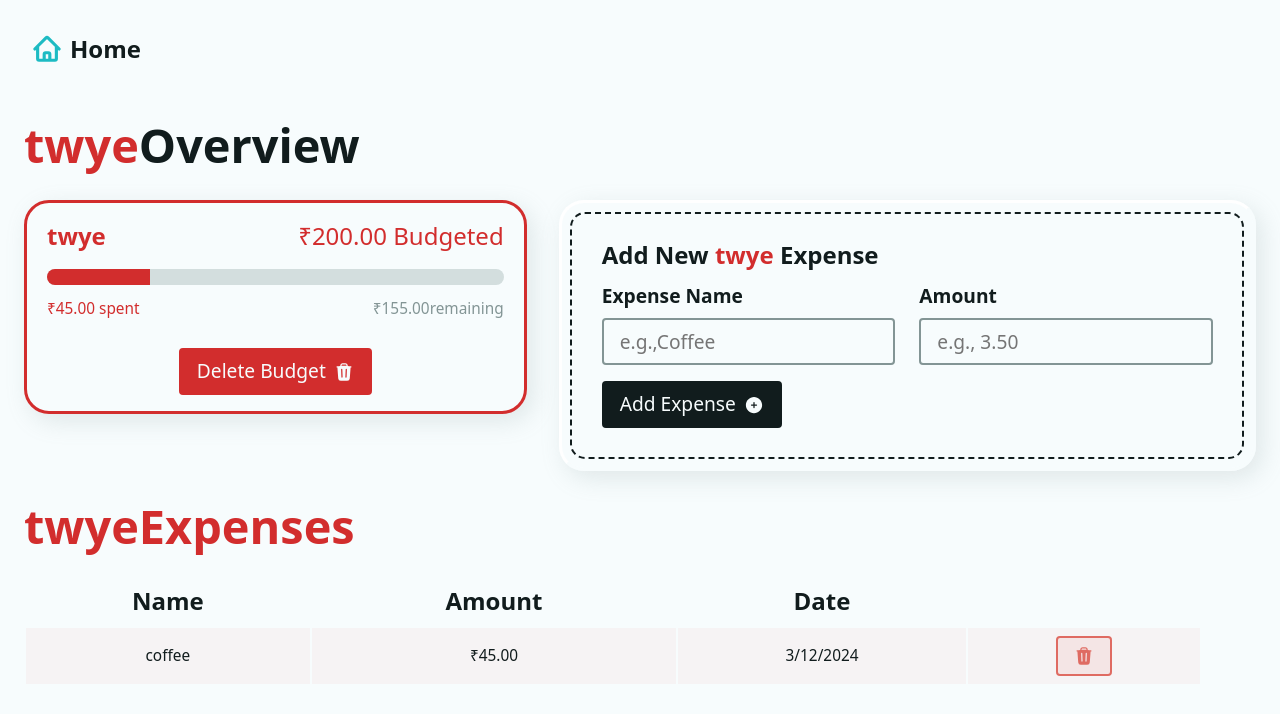
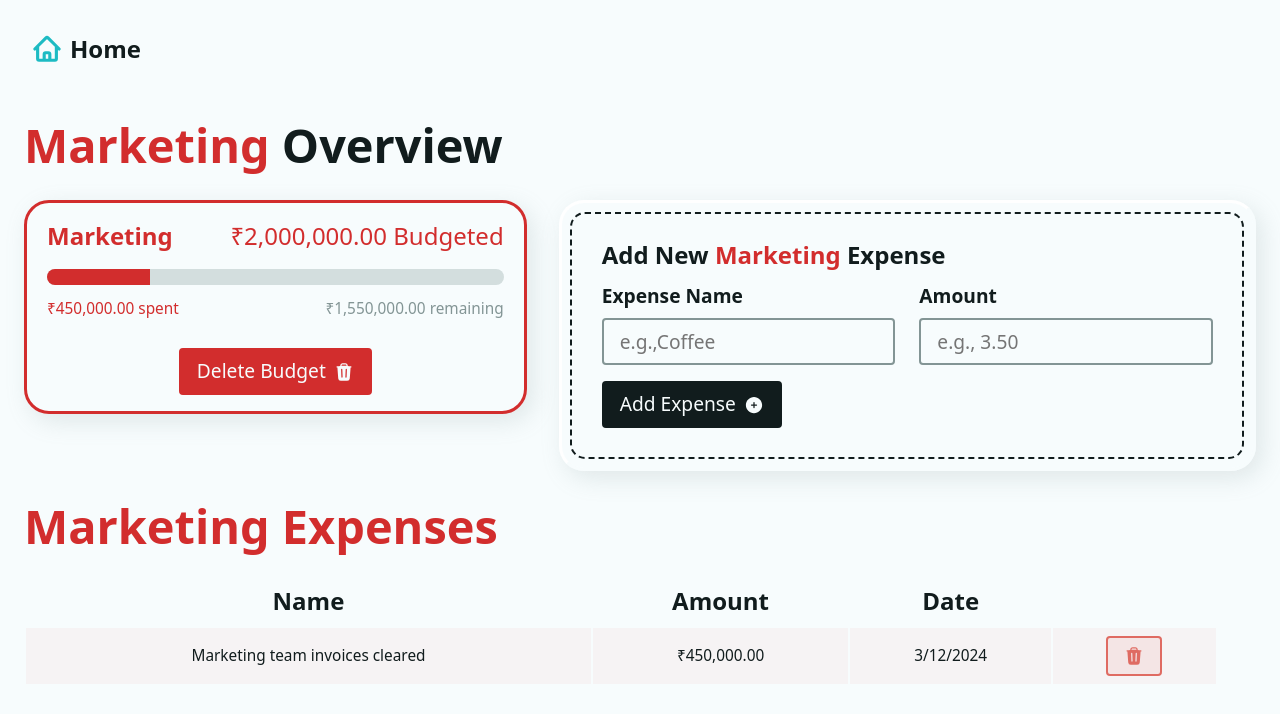
Before and after one commit to Miniproject-Semester-6/frontend, a React (Create React App) app: page /budget-overview/ed7a328d-2450-47a9-839b-744ebcb3c80a in a window 1280 px wide. Shown: the top 714 px of the page. Built offline with nearby package versions, Linux system fonts and the light colour scheme.

Commit message:
Fix typos and update budget names and amounts

```diff
--- a/src/components/home/BudgetItem.jsx
+++ b/src/components/home/BudgetItem.jsx
@@ -29,7 +29,7 @@ export default function BudgetItem({ budget, showDelete = false }) {
       </progress>
       <div className="progress-text">
         <small>{formatCurrency(spent)} spent</small>
-        <small>{formatCurrency(amount - spent)}remaining</small>
+        <small>{formatCurrency(amount - spent)} remaining</small>
       </div>
       {showDelete ? (
         <div className="flex-sm">
--- a/src/constants/constant.js
+++ b/src/constants/constant.js
@@ -2,9 +2,9 @@ export const DEMO_AUTHENTICATION = true;
 export const budgets = [
   {
     id: "ed7a328d-2450-47a9-839b-744ebcb3c80a",
-    name: "twye",
+    name: "Marketing",
     createdAt: 1710243337863,
-    amount: 200,
+    amount: 2000000,
     color: "0 65% 50%",
   },
 ];
@@ -12,9 +12,9 @@ export const budgets = [
 export const allExpenses = [
   {
     id: "537c6d22-f850-4975-be3a-fa088c31defc",
-    name: "coffee",
+    name: "Marketing team invoices cleared",
     createdAt: 1710243871415,
-    amount: 45,
+    amount: 450000,
     budgetId: "ed7a328d-2450-47a9-839b-744ebcb3c80a",
   },
 ];
--- a/src/pages/home/Home.jsx
+++ b/src/pages/home/Home.jsx
@@ -17,11 +17,11 @@ function Home() {
               <div className="flex-col-lg">
                 <div className="flex-col-sm">
                   <h2>Organization Budget</h2>
-                  <h2 className="accent">{formatCurrency(20000)}</h2>
+                  <h2 className="accent">{formatCurrency(20000000)}</h2>
                 </div>
                 <div className="flex-col-sm">
                   <h2>Budget Allocated</h2>
-                  <h2 className="accent">{formatCurrency(200)}</h2>
+                  <h2 className="accent">{formatCurrency(2000000)}</h2>
                 </div>
               </div>
             </div>
```
Also changed, not shown: src/pages/budgetOverview/BudgetOverview.jsx (+2 -5 lines).
